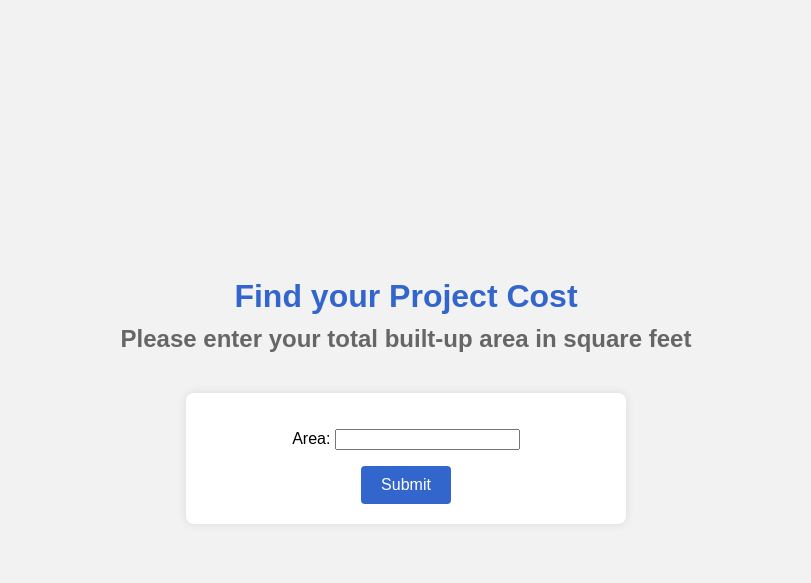
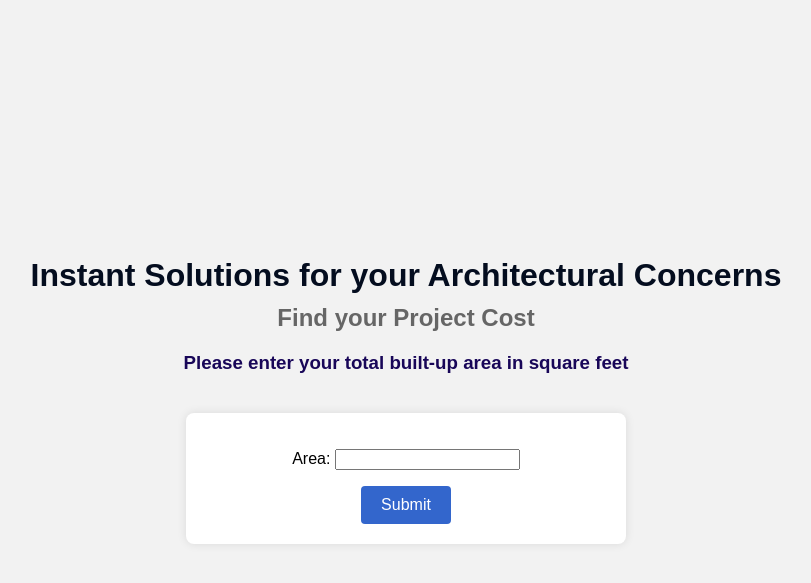
Before and after one commit to Arunarchitect/Piechart, a Django app: page / in a window 1280 px wide. Shown: the top 583 px of the page, without its empty margins (234-1045 px from the left). Run offline with Django 4.2, Linux system fonts and the light colour scheme.

Commit message:
changed home captions

```diff
--- a/pie/templates/pie/home.html
+++ b/pie/templates/pie/home.html
@@ -16,12 +16,17 @@
         }
 
         h1 {
-            color: #3366cc;
+            color: #040d1f;
             margin-bottom: 10px;
         }
 
         h2 {
             color: #666;
+            margin-top: 0;
+        }
+
+        h3 {
+            color: #180658;
             margin-top: 0;
         }
 
@@ -65,8 +70,9 @@
     </style>
 </head>
 <body>
-    <h1>Find your Project Cost</h1>
-    <h2>Please enter your total built-up area in square feet</h2>
+    <h1>Instant Solutions for your Architectural Concerns</h1>
+    <h2>Find your Project Cost</h2>
+    <h3>Please enter your total built-up area in square feet</h3>
     <form method="post">
         {% csrf_token %}
         {{ form.as_p }}
```
Also changed, not shown: db.sqlite3, media/image.png.
